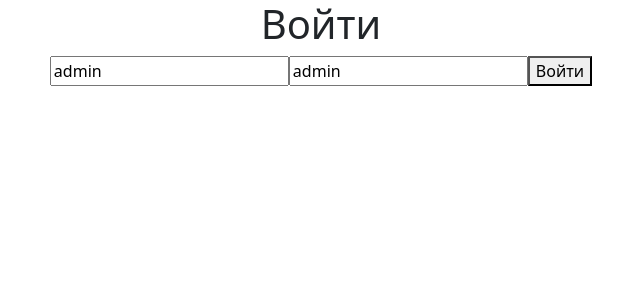
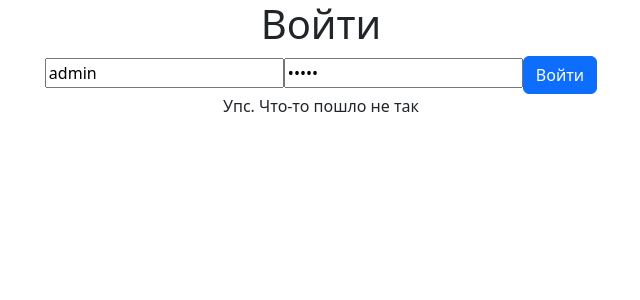
Before and after one commit to AnastasiiaSleptsova/js-react-developer-project-12, a React (Create React App) app in the folder frontend/: page /login in a window 1280 px wide. Both pictures are taken after a click on the button "Войти". Shown: the top 300 px of the page, without its empty margins (319-959 px from the left). Built offline with nearby package versions, Linux system fonts and the light colour scheme; no server answers.

Commit message:
add error handling

```diff
--- a/frontend/src/api/getToken.js
+++ b/frontend/src/api/getToken.js
@@ -2,15 +2,15 @@ import { getApiHost } from "./getApiHost";
 import { API_ROUTES } from "./routes";
 import axios from "axios";
 
-export const getToken = async ({ username, password, navigate }) => {
+export const getToken = async ({ username, password, onSuccess, onError}) => {
   const url = getApiHost() + API_ROUTES.LOGIN;
   try {
     const response = await axios.post(url, { username, password });
 
     localStorage.setItem("token", response.data.token);
-    navigate("/");
+    onSuccess();
   } catch (e) {
-    // TODO добавить обработку ошибки
-    // setErorMessage("the username or password is incorrect");
+    onError && onError(e.status)
+    console.error(e)
   }
 };
--- a/frontend/src/components/pages/LoginPage/LoginPage.jsx
+++ b/frontend/src/components/pages/LoginPage/LoginPage.jsx
@@ -1,9 +1,10 @@
-import React from "react";
+import React, { useState } from "react";
 import { Formik, Form, Field } from "formik";
 import "./LoginPage.css";
 import * as Yup from "yup";
 import { useNavigate } from "react-router-dom";
 import { getToken } from "../../../api/getToken";
+import { Button } from "../../ui/Button/Button";
 
 const SignupSchema = Yup.object().shape({
   password: Yup.string()
@@ -11,9 +12,19 @@ const SignupSchema = Yup.object().shape({
     .max(10, "Максимум 10 букв")
     .required("Обязательное поле"),
 });
-
 const LoginPage = () => {
   const navigate = useNavigate();
+  const [errorMessage, setErrorMessage] = useState(null)
+
+  const onErrorGetToken = (statusCode) => {
+    if (statusCode === 401) {
+      setErrorMessage('Логин или пароль некорректные')
+    } else if (errorMessage === 500) {
+      setErrorMessage('Внутренняя ошибка сервера')
+    } else {
+      setErrorMessage('Упс. Что-то пошло не так')
+    }
+  }
 
   return (
     <div>
@@ -28,21 +39,23 @@ const LoginPage = () => {
           getToken({
             username: values.email,
             password: values.password,
-            navigate,
+            onSuccess: () => navigate('/'),
+            onError: onErrorGetToken,
           });
         }}
       >
         {({ errors, touched }) => (
           <Form>
             <Field name="email" />
-            <Field name="password" />
+            <Field name="password" type="password" />
             {errors.password && touched.password ? (
               <div>{errors.password}</div>
             ) : null}
-            <button type="submit">Войти</button>
+            <Button variant="primary" type="submit">Войти</Button>
           </Form>
         )}
       </Formik>
+      {errorMessage && <div>{errorMessage}</div>}
     </div>
   );
 };
```
